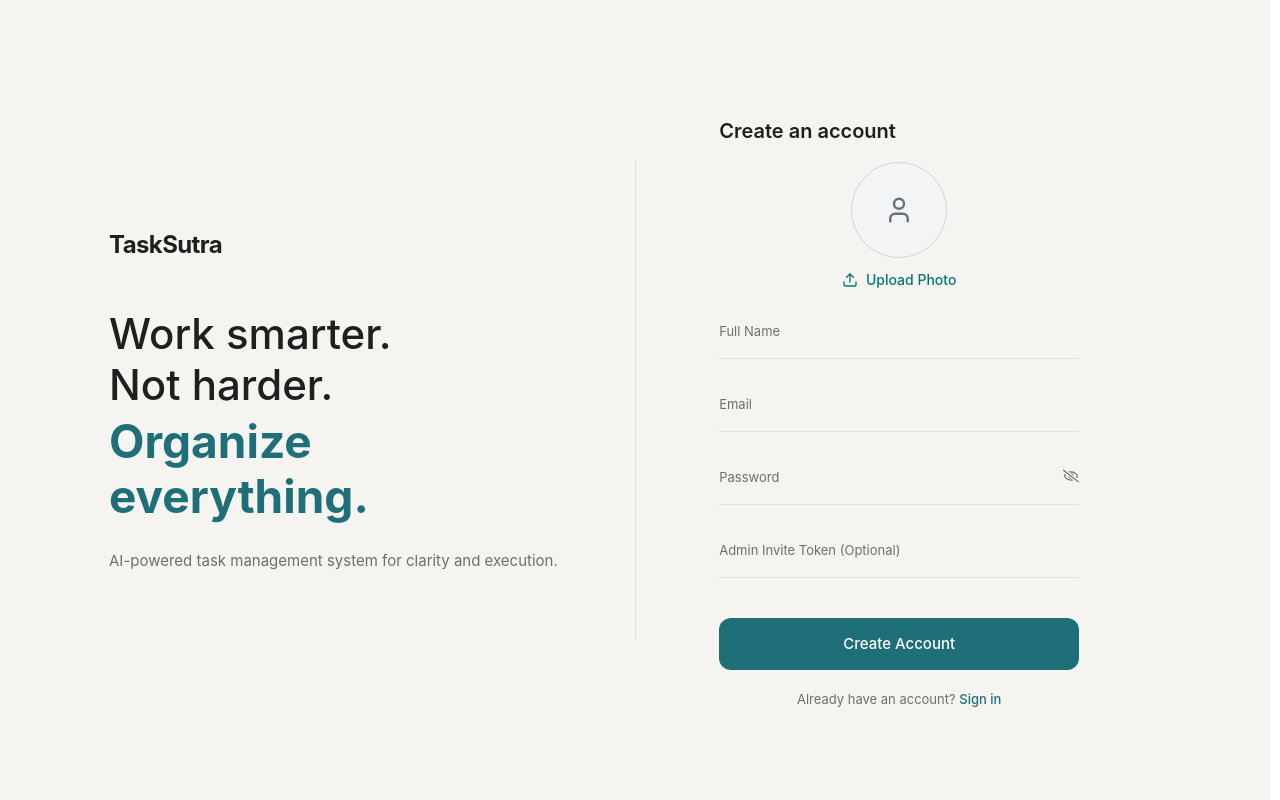
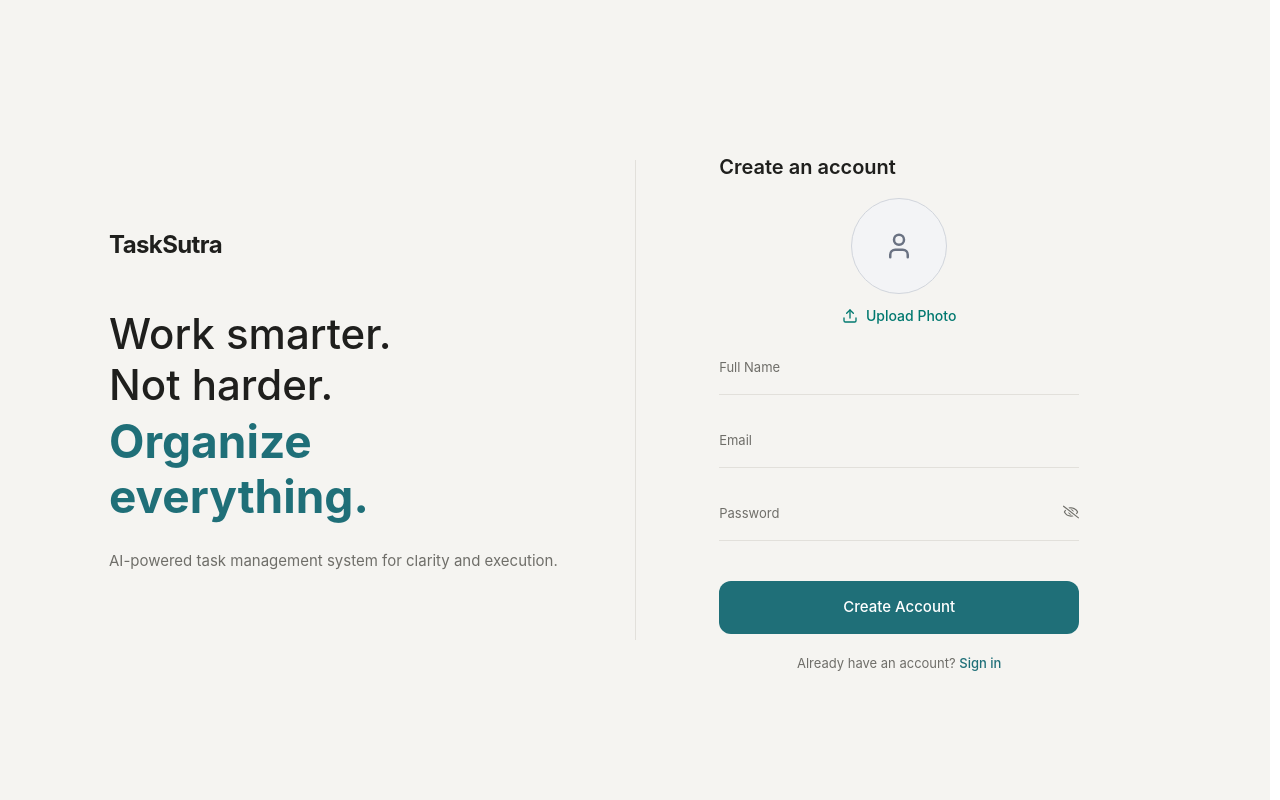
Before and after one commit to virendrasuryawanshi09/TaskSutra, a React (Vite) app in the folder frontend/: page /signup in a window 1280 px wide. Built offline with nearby package versions, Linux system fonts and the light colour scheme.

Commit message:
feat: implement Company and User data models and add signup page with invitation support

```diff
--- a/frontend/src/pages/Auth/SignUp.jsx
+++ b/frontend/src/pages/Auth/SignUp.jsx
@@ -23,7 +23,6 @@ const SignUp = () => {
   const [fullName, setFullName] = useState("");
   const [email, setEmail] = useState("");
   const [password, setPassword] = useState("");
-  const [adminInviteToken, setAdminInviteToken] = useState("");
   const [error, setError] = useState("");
   const [loading, setLoading] = useState(false);
 
@@ -62,7 +61,6 @@ const SignUp = () => {
 
     const trimmedName = fullName.trim();
     const normalizedEmail = normalizeEmail(email);
-    const trimmedInviteToken = adminInviteToken.trim();
 
     if (!trimmedName || !normalizedEmail || !password.trim()) {
       const message = "Name, email, and password are required.";
@@ -94,7 +92,6 @@ const SignUp = () => {
         email: normalizedEmail,
         password,
         profileImageUrl,
-        adminInviteToken: trimmedInviteToken || undefined,
         inviteToken: inviteToken || undefined,
       });
 
@@ -180,15 +177,6 @@ const SignUp = () => {
             label="Password"
           />
 
-          {!inviteToken && (
-            <Input
-              value={adminInviteToken}
-              onChange={(e) => setAdminInviteToken(e.target.value)}
-              type="text"
-              label="Admin Invite Token (Optional)"
-            />
-          )}
-
           {error && (
             <p className="text-sm text-red-500 mt-2 mb-3">
               {error}
```
Also changed, not shown: 2 other files (tests, documents, lock files or other folders).
